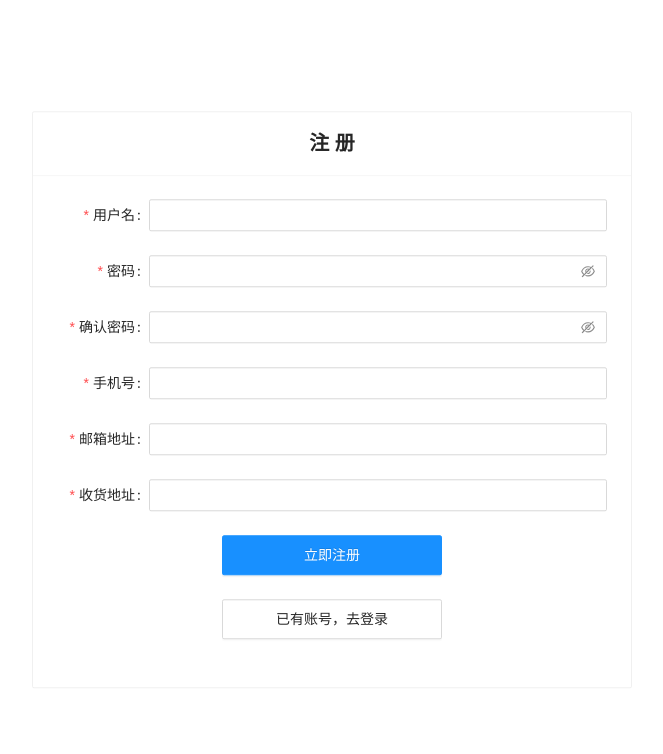
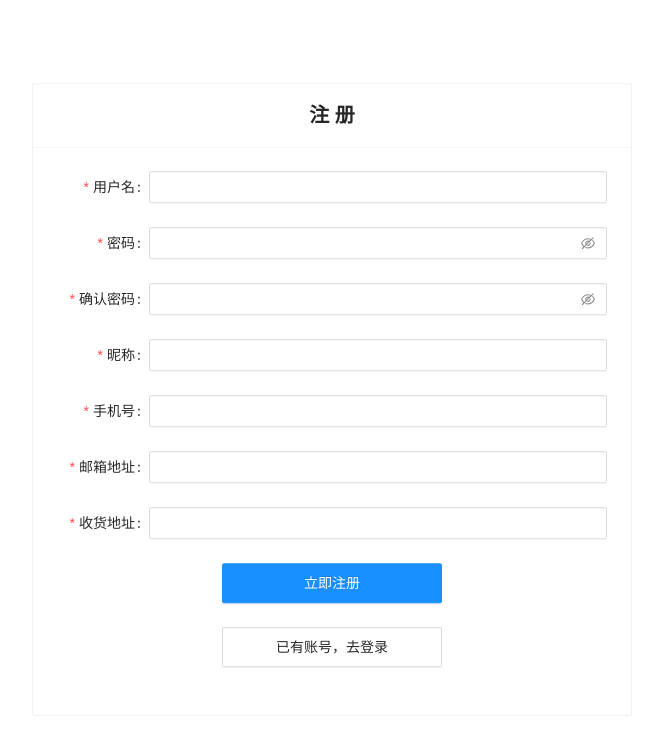
Before and after one commit to Eric-sodiumsea/AscentWeb, a React (Create React App) app: page /signup in a window 1280 px wide. Shown: the top 754 px of the page, without its empty margins (308-971 px from the left). Built offline with nearby package versions, Linux system fonts and the light colour scheme.

Commit message:
完成了注册接口的对接。

```diff
--- a/src/pages/SignUp/index.jsx
+++ b/src/pages/SignUp/index.jsx
@@ -1,8 +1,9 @@
 import React from 'react'
+import { useNavigate } from 'react-router-dom'
 import { NavLink } from 'react-router-dom'
-import { Card, Form, Input, Button } from 'antd';
-
+import { Card, Form, Input, Button, message } from 'antd';
 import './index.css'
+import axios from '../../utils/axios';
 
 // 表单元素布局
 const formItemLayout = {
@@ -43,8 +44,27 @@ const tailFormItemLayout = {
 };
 
 export default function SignUp() {
+    const navigate = useNavigate();
+
     const onFinish = (values) => {
         console.log('Success:', values);
+        axios.post('/usrlogin', {
+            "methodName": "register",
+            "username": values.username,
+            "password": values.password,
+            "nickname": values.nickname,
+            "tel": values.tel,
+            "email": values.email,
+            "address": values.address
+        }, {
+            headers: { 'Content-Type': 'application/json;charset=utf-8' }
+        }).then((res) => {
+            console.log("注册成功！");
+            message.success("注册成功！");
+            navigate('/signin');
+        }).catch(error => {
+            console.log("注册失败！");
+        })
     };
     const onFinishFailed = (errorInfo) => {
         console.log('Failed:', errorInfo);
@@ -106,6 +126,19 @@ export default function SignUp() {
                 </Form.Item>
 
                 <Form.Item
+                    name="nickname"
+                    label="昵称"
+                    rules={[
+                        {
+                            required: true,
+                            message: '请输入昵称！',
+                        },
+                    ]}
+                >
+                    <Input />
+                </Form.Item>
+
+                <Form.Item
                     name="tel"
                     label="手机号"
                     rules={[
```
